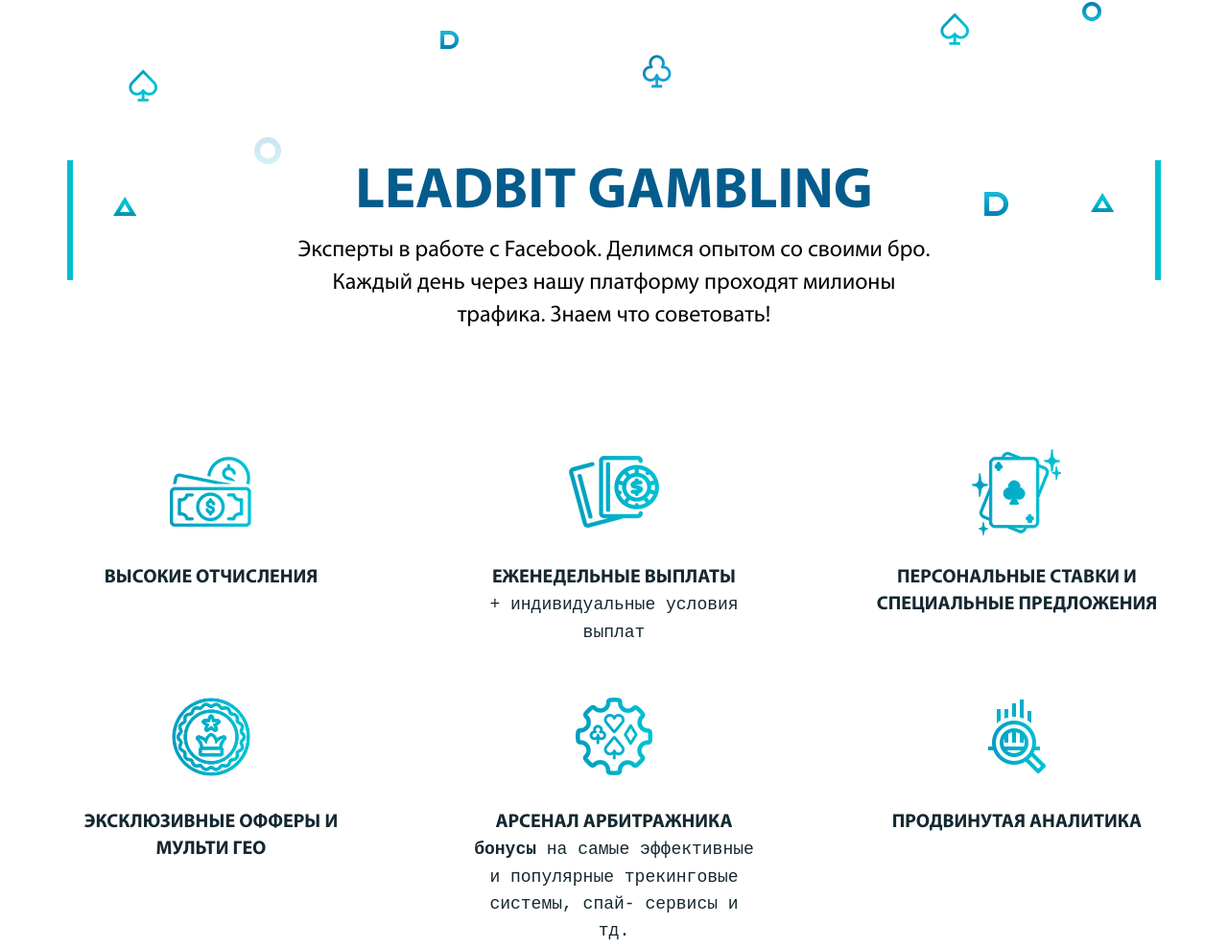
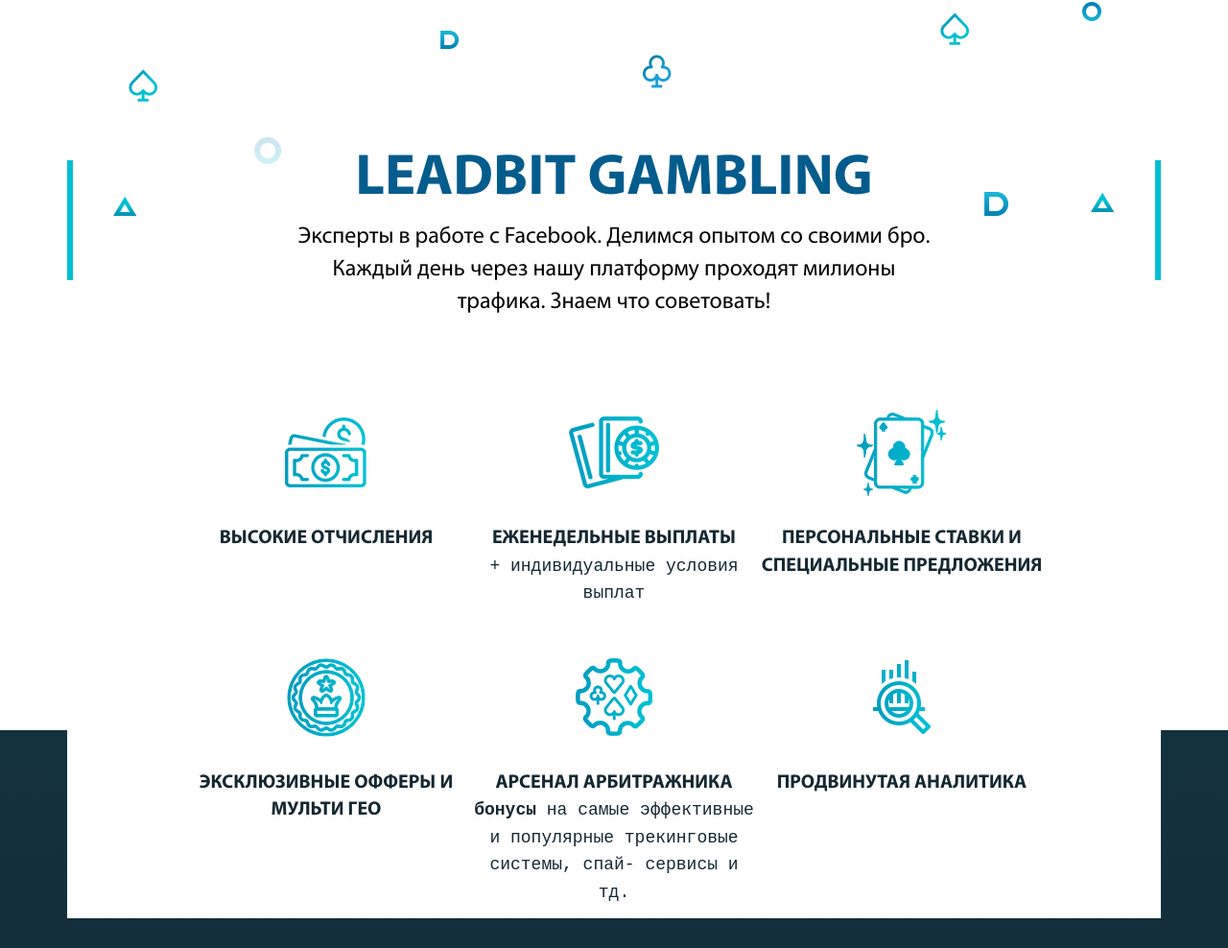
Before and after one commit to m4key/leadbit-project, a plain HTML site: page index.html in a window 1280 px wide. Shown: the part 981-1969 px from the top of the page at 96% size. Drawn offline with Linux system fonts and the light colour scheme.

Commit message:
Внесение правок

```diff
--- a/css/blocks/about.scss
+++ b/css/blocks/about.scss
@@ -1,14 +1,28 @@
 .about{
-  min-height: 791px;
-  background: url("../images/bg_pattern.png") top center;
-  background-repeat: no-repeat;
-
+  min-height: 1580px;
+  position: relative;
+  &::after{
+    content: "";
+    background-image: linear-gradient(to top, #142831, #14313e 98%);
+    height: 789px;
+    width: 100%;
+    position: absolute;
+    bottom: 0;
+  }
 }
 
 .about__container{
   height: 987px;
   align-items: center;
-  position: relative;
+  position: absolute;
+  top: 0;
+  left: 0;
+  bottom: 0;
+  right: 0;
+  z-index: 100;
+  background: url("../images/bg_pattern.png") top center;
+  background-repeat: no-repeat;
+  background-color: #fff;
   &::before{
     content: "";
     width: 6px;
@@ -35,7 +49,7 @@
   text-transform: uppercase;
   color: #045c8d;
   text-align: center;
-  margin-top: 189px;
+  margin-top: 175px;
 }
 .about__text{
   font-size: 24px;
@@ -43,5 +57,4 @@
   color: #010101;
   text-align: center;
   width: 682px;
-  height: 77px;
 }
--- a/css/blocks/quality.scss
+++ b/css/blocks/quality.scss
@@ -1,9 +1,9 @@
 .quality__list{
-  margin-top: 97px;
+  margin-top: 45px;
   display: flex;
   flex-wrap: wrap;
   text-align: center;
-  justify-content: space-between;
+  justify-content: center;
 }
 .quality__item{
   width: 300px;
--- a/index.html
+++ b/index.html
@@ -67,7 +67,7 @@
           </article>
         </div>
       </section>
-      <section class="about">
+      <section class="section about">
         <div class="container about__container">
           <h3 class="about__title"> leadbit gambling
           </h3>
```
Also changed, not shown: css/main.css, css/main.scss (line endings or trailing spaces).
